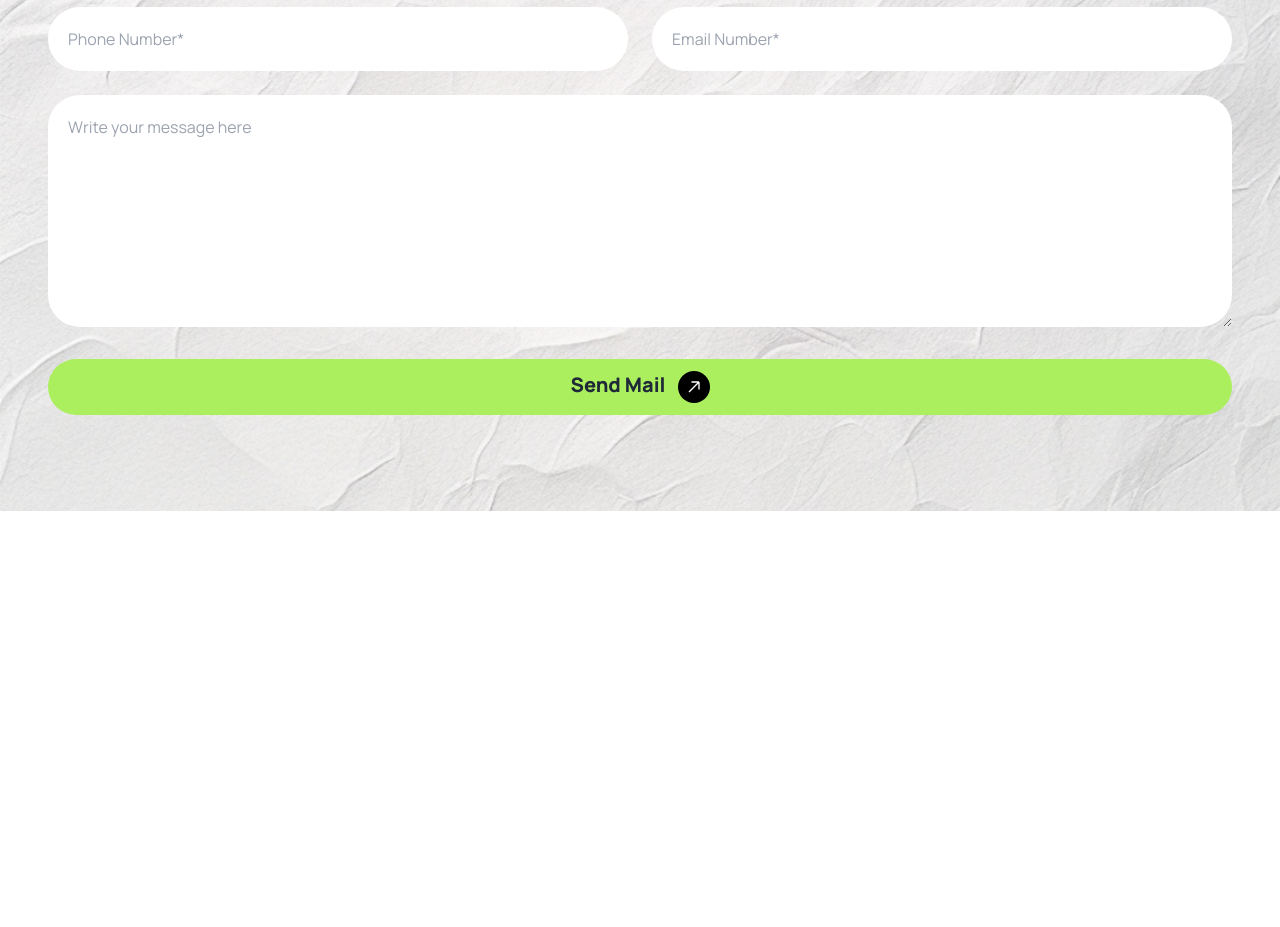
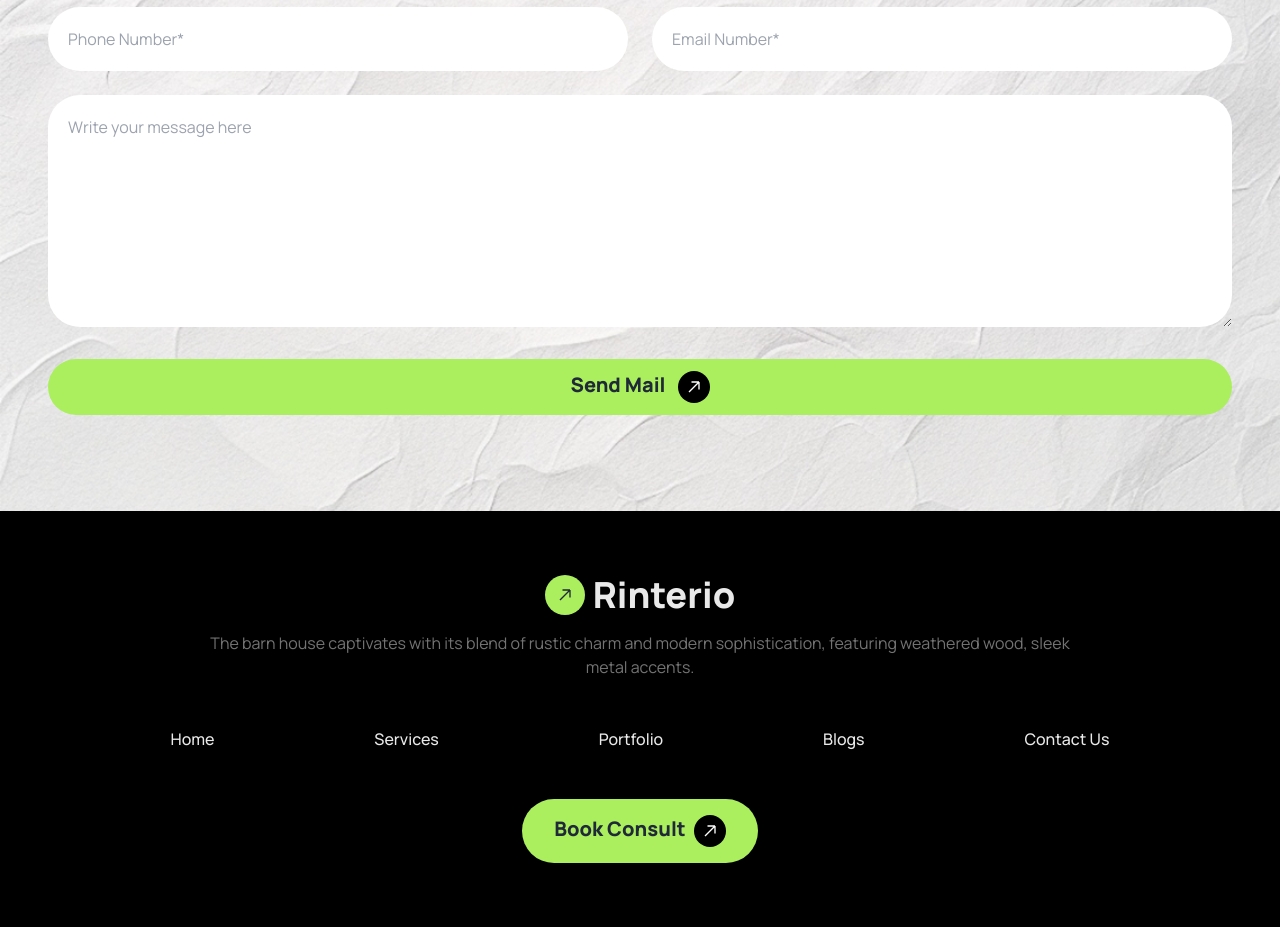
Before and after one commit to Abu-Sayed-Sarker/assingment-3, a website: page index.html in a window 1280 px wide. Shown: the part 3548-4475 px from the top of the page. Before the commit the page ends 4107 px from the top, so only its background shows below. Drawn offline with nearby package versions, Linux system fonts and the light colour scheme.

Commit message:
footer section done

```diff
--- a/index.html
+++ b/index.html
@@ -303,9 +303,9 @@
 
         </section>
 
-<!-- ----------------------------------- form section -----------------------------  -->
+        <!-- ----------------------------------- form section -----------------------------  -->
 
-        <section class="lg:mt-24 bg-[url(./assets/bg.jpg)] lg:pt-20 pt-8 bg-center bg-cover lg:pb-24 mb-12">
+        <section class="lg:mt-24 bg-[url(./assets/bg.jpg)] lg:pt-20 pt-8 bg-center bg-cover lg:pb-24 pb-12">
             <div class="flex flex-col items-center">
                 <a class="text-secoundery_p_color bg-btn_bg_color font-bold px-4 py-2 rounded-full mb-4">
                     <i class="fa-solid fa-arrow-right-long"></i> Let’s Connect
@@ -344,6 +344,51 @@
         </section>
     </main>
 
+    <!-- --------------------------------------------footer section started -------------------  -->
+
+    <footer class="bg-black">
+        <div class="lg:w-10/12 w-11/12 mx-auto pb-16">
+            <div class="pt-16 flex flex-col items-center">
+                <div class="flex flex-row">
+                    <button class="bg-praimary_color p-1 lg:h-10 lg:w-10 h-9 w-9 rounded-full">
+                        <svg class="h-4 w-4 mx-auto stroke-2" xmlns="http://www.w3.org/2000/svg" fill="none"
+                            viewBox="0 0 24 24" strokeWidth={1.5} stroke="currentColor" className="size-6">
+                            <path strokeLinecap="round" strokeLinejoin="round"
+                                d="m4.5 19.5 15-15m0 0H8.25m11.25 0v11.25" />
+                        </svg>
+                    </button>
+                    <a href="#" class="lg:text-4xl text-3xl text-border_color font-extrabold ml-2">
+                        Rinterio
+                    </a>
+                </div>
+                <p class="mt-4 text-base text-secoundery_text_color text-center lg:max-w-4xl">The barn house captivates with its blend of rustic charm and modern sophistication, featuring weathered wood, sleek metal accents.</p>
+            </div>
+            <div class="my-12">
+                <ul class="menu-vertical lg:menu-horizontal flex lg:justify-around flex-col items-center lg:flex-row gap-8">
+                    <li><a class="text-base text-border_color font-medium hover:text-white duration-300">Home</a></li>
+                    <li><a class="text-base text-border_color font-medium hover:text-white duration-300">Services</a></li>
+                    <li><a class="text-base text-border_color font-medium hover:text-white duration-300">Portfolio</a></li>
+                    <li><a class="text-base text-border_color font-medium hover:text-white duration-300">Blogs</a></li>
+                    <li><a class="text-base text-border_color font-medium hover:text-white duration-300">Contact Us</a></li>
+                  </ul>
+            </div>
+            <div class="lg:flex lg:justify-center">
+                <a class="bg-praimary_color flex flex-row gap-2 justify-center px-8 py-4 rounded-full" href="#">
+                    <h4 class="text-xl font-extrabold">Book Consult</h4>
+                    <button class="bg-black p-1 h-8 w-8 rounded-full">
+                        <svg class="h-4 w-4 text-white mx-auto stroke-2" xmlns="http://www.w3.org/2000/svg"
+                            fill="none" viewBox="0 0 24 24" strokeWidth={1.5} stroke="currentColor"
+                            className="size-6">
+                            <path strokeLinecap="round" strokeLinejoin="round"
+                                d="m4.5 19.5 15-15m0 0H8.25m11.25 0v11.25" />
+                        </svg>
+                    </button>
+                </a>
+            </div>
+        </div>
+
+    </footer>
+
 </body>
 
 </html>
--- a/tailwind.config.js
+++ b/tailwind.config.js
@@ -17,7 +17,7 @@ module.exports = {
         card3: "rgb(164, 218, 195)",
         card4: "rgb(119, 170, 234)",
         btn_bg_color: "rgba(171, 239, 95, 0.2)",
-        border_color: "rgb(233, 233, 233)"
+        border_color: "#E9E9E9"
       },
       fontFamily: {
         Manrope: "Manrope, sans-serif;"
```
Also changed, not shown: src/output.css.
